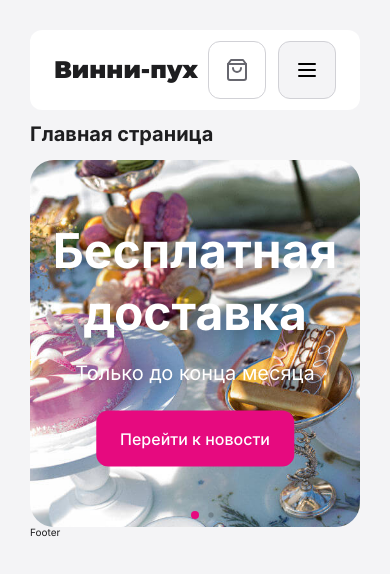
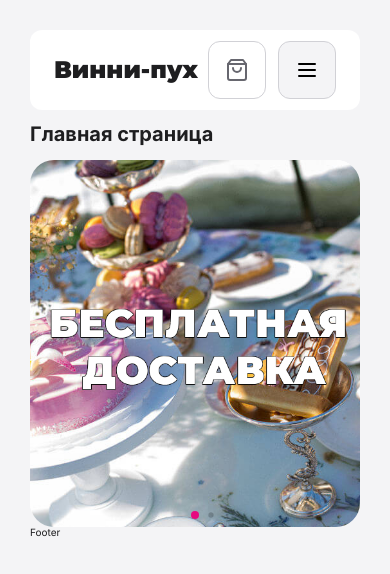
Before and after one commit to DStarky/vinnie, a React (Create React App) app: page / in a window 390 px wide. Shown: the top 574 px of the page. Built offline with nearby package versions, Linux system fonts and the light colour scheme.

Commit message:
remade single slide

```diff
--- a/src/components/SingleSlide/SingleSlide.jsx
+++ b/src/components/SingleSlide/SingleSlide.jsx
@@ -2,19 +2,26 @@ import { useMediaQuery } from 'react-responsive';
 
 import Button from "../Button/Button";
 import styles from "./SingleSlide.module.scss";
+import { Link } from 'react-router-dom';
 
 const SingleSlide = () => {
   const isMoreThan769 = useMediaQuery({ minWidth: 769 })
 
   return (
     <div className={styles.SingleSlide}>
-      <div className={isMoreThan769 ? styles.Content : styles.ContentAbsolute}>
-        <h1 className={styles.Title}>Бесплатная доставка</h1>
-        <p className={styles.Text}>Только до конца месяца</p>
-        <Button text="Перейти к новости" />
-      </div>
+      {isMoreThan769 && <div className={styles.Content}>
+        <h1 className={styles.Title} >Бесплатная доставка</h1>
+        <p className={styles.Text}>Только до  конца месяца</p>
+        <Link to='delivery'><Button text="Перейти к новости" /></Link>
+      </div>}
       <div className={styles.Cover}>
-        <img src="images/slider-1.jpg" className={styles.Image} />
+        {
+          isMoreThan769
+            ? <img src="images/slider-1.jpg" className={styles.Image} />
+            : <Link to='delivery'>
+              <img src="images/slider-1-small.jpg" className={styles.Image} />
+            </Link>
+        }
       </div>
     </div>
   )
--- a/src/components/SingleSlide/SingleSlide.module.scss
+++ b/src/components/SingleSlide/SingleSlide.module.scss
@@ -14,28 +14,6 @@
   padding: 0 5%;
 }
 
-.ContentAbsolute {
-  position: absolute;
-  top: 50%;
-  left: 50%;
-  transform: translate(-50%, -50%);
-  text-align: center;
-  padding: 0 5%;
-
-  & .Title {
-    color: white;
-    filter: drop-shadow(rgba(0, 0, 0, 0.24) 0px 3px 8px);
-
-    @media screen and (max-width: 768px) {
-      font-size: 4.8rem;
-    }
-  }
-
-  & .Text {
-    color: white;
-    filter: drop-shadow(rgba(0, 0, 0, 0.24) 0px 3px 8px)
-  }
-}
 
 .Title {
   color: $color-font-main;
@@ -56,7 +34,6 @@
 .Cover {
   height: 100%;
   width: 100%;
-  background-color: red;
 }
 
 .Image {
```
Also changed, not shown: public/images/slider-1-small.jpg (added).
